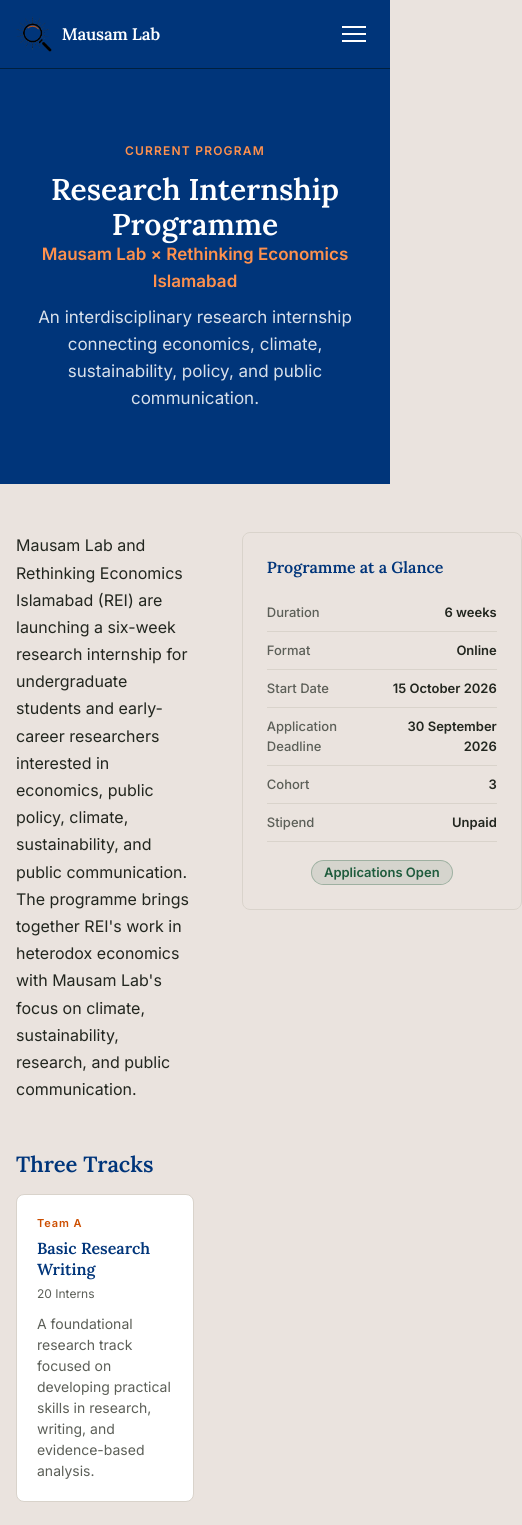
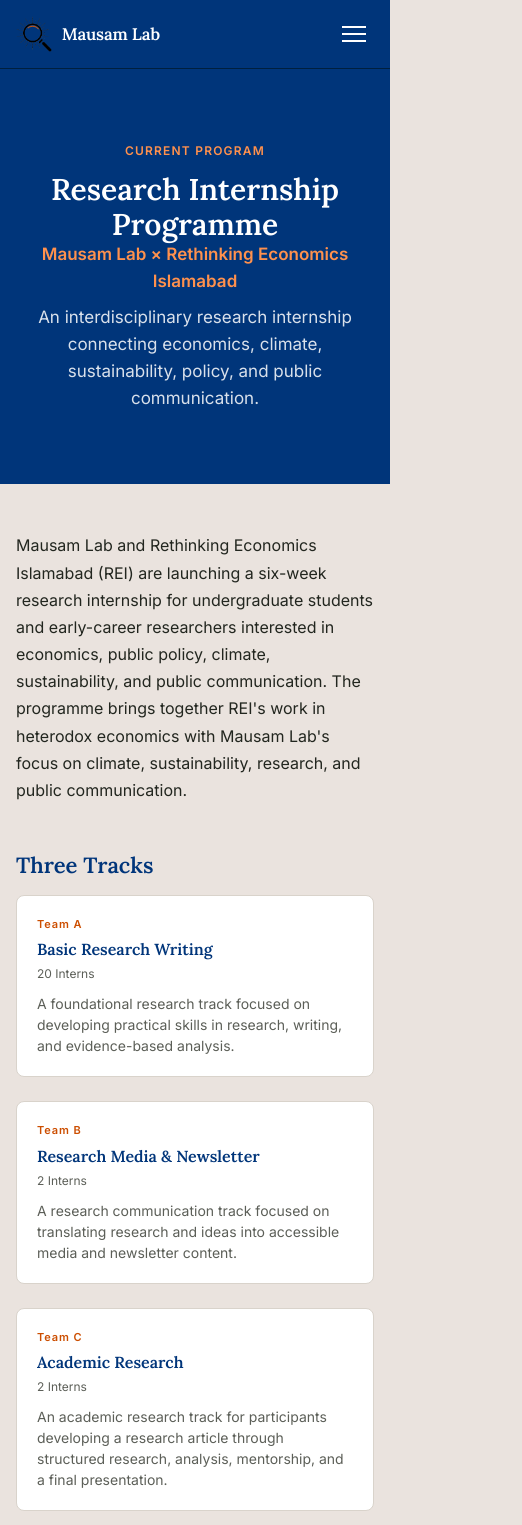
Before and after one commit to duaiqbal/mausam-lab, a React (Vite) app: page /programs/rei in a window 390 px wide. Shown: the top 1525 px of the page, 522 px wide, since content can reach past the window. Built offline with nearby package versions, Linux system fonts and the light colour scheme; no server answers.

Commit message:
Fix REI Programme sidebar overflow on mobile

```diff
--- /dev/null
+++ b/src/pages/REIProgramme.css
@@ -0,0 +1,15 @@
+/* REI Programme page — responsive overrides.
+   Base (desktop) styles are inline in REIProgramme.jsx; these only adjust mobile. */
+
+@media (max-width: 860px) {
+  /* Stack the main body and the "at a glance" sidebar into one column */
+  .rei-layout {
+    grid-template-columns: 1fr !important;
+    gap: 32px !important;
+  }
+
+  /* Sidebar should no longer stick once it sits below the content */
+  .rei-sidebar {
+    position: static !important;
+  }
+}
--- a/src/pages/REIProgramme.jsx
+++ b/src/pages/REIProgramme.jsx
@@ -1,5 +1,6 @@
 import { Link } from "react-router-dom";
 import PageMeta from "./PageMeta";
+import "./REIProgramme.css";
 
 const TRACKS = [
   {
@@ -94,7 +95,7 @@
       {/* ── Body + Sidebar ── */}
       <section className="section">
         <div className="container">
-          <div style={s.layout}>
+          <div className="rei-layout" style={s.layout}>
 
             {/* ── Main body ── */}
             <div style={s.body}>
@@ -194,7 +195,7 @@
             </div>
 
             {/* ── Sidebar ── */}
-            <aside style={s.sidebar}>
+            <aside className="rei-sidebar" style={s.sidebar}>
               <div style={s.glanceCard}>
                 <h3 style={s.glanceTitle}>Programme at a Glance</h3>
                 {GLANCE.map(row => (
```
